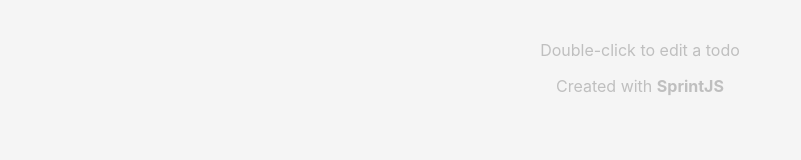
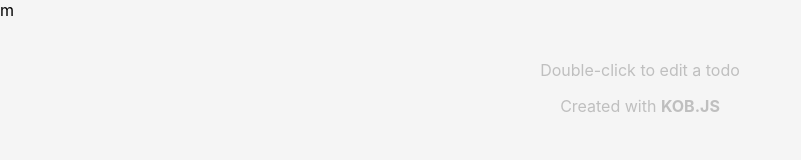
Before and after one commit to mboutaba/mini-framework, a plain HTML site: page todomvc/index.html in a window 1280 px wide. Shown: the whole page, without its empty margins (0-801 px from the left). Drawn offline with Linux system fonts and the light colour scheme.

Commit message:
frm name

```diff
--- a/framework/core.js
+++ b/framework/core.js
@@ -1,6 +1,6 @@
 
 /*
-  SprintJS - a tiny microframework for DOM abstraction, routing,
+  KOB.JS - a tiny microframework for DOM abstraction, routing,
   state management and event handling.
 */
 export function h(tag, attrs = {}, ...children) {
--- a/todomvc/app.js
+++ b/todomvc/app.js
@@ -1,7 +1,7 @@
 
 import { h, mount, createStore, Router, Events } from "../../framework/index.js";
 
-const STORAGE_KEY = "sprintjs.todos";
+const STORAGE_KEY = "KOB.JS.todos";
 const load = () => {
   try { return JSON.parse(localStorage.getItem(STORAGE_KEY)) || []; }
   catch { return []; }
--- a/todomvc/index.html
+++ b/todomvc/index.html
@@ -1,10 +1,10 @@
-
+m
 <!doctype html>
 <html lang="en">
 <head>
   <meta charset="utf-8" />
   <meta name="viewport" content="width=device-width, initial-scale=1" />
-  <title>TodoMVC – SprintJS</title>
+  <title>TodoMVC ~ KOB.JS</title>
   <link rel="stylesheet" href="./styles.css" />
 </head>
 <body>
@@ -22,7 +22,7 @@
   </section>
   <footer class="info">
     <p>Double-click to edit a todo</p>
-    <p>Created with <strong>SprintJS</strong></p>
+    <p>Created with <strong>KOB.JS</strong></p>
   </footer>
 
   <script type="module" src="./app.js"></script>
```
Also changed, not shown: README.md.
